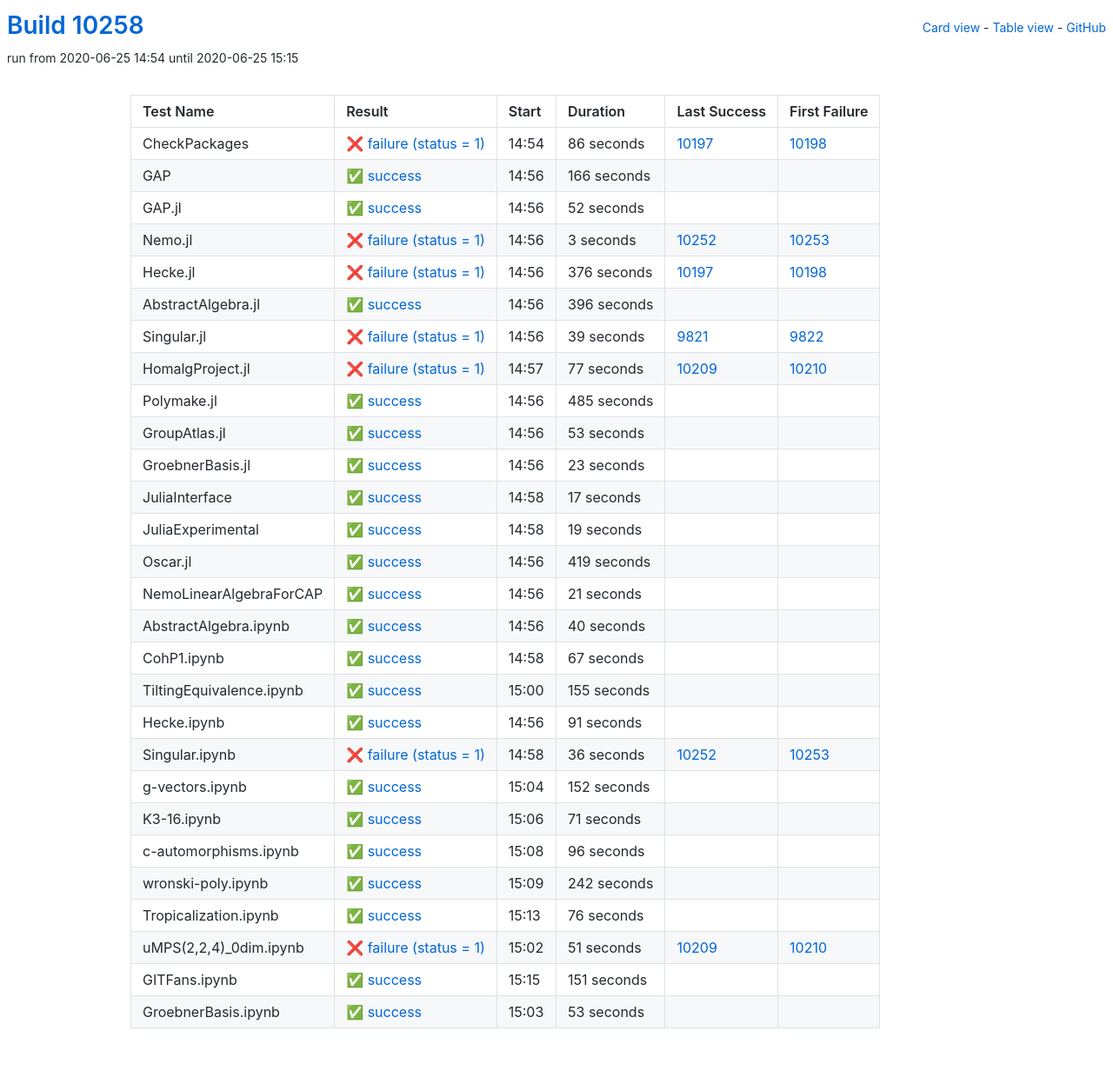
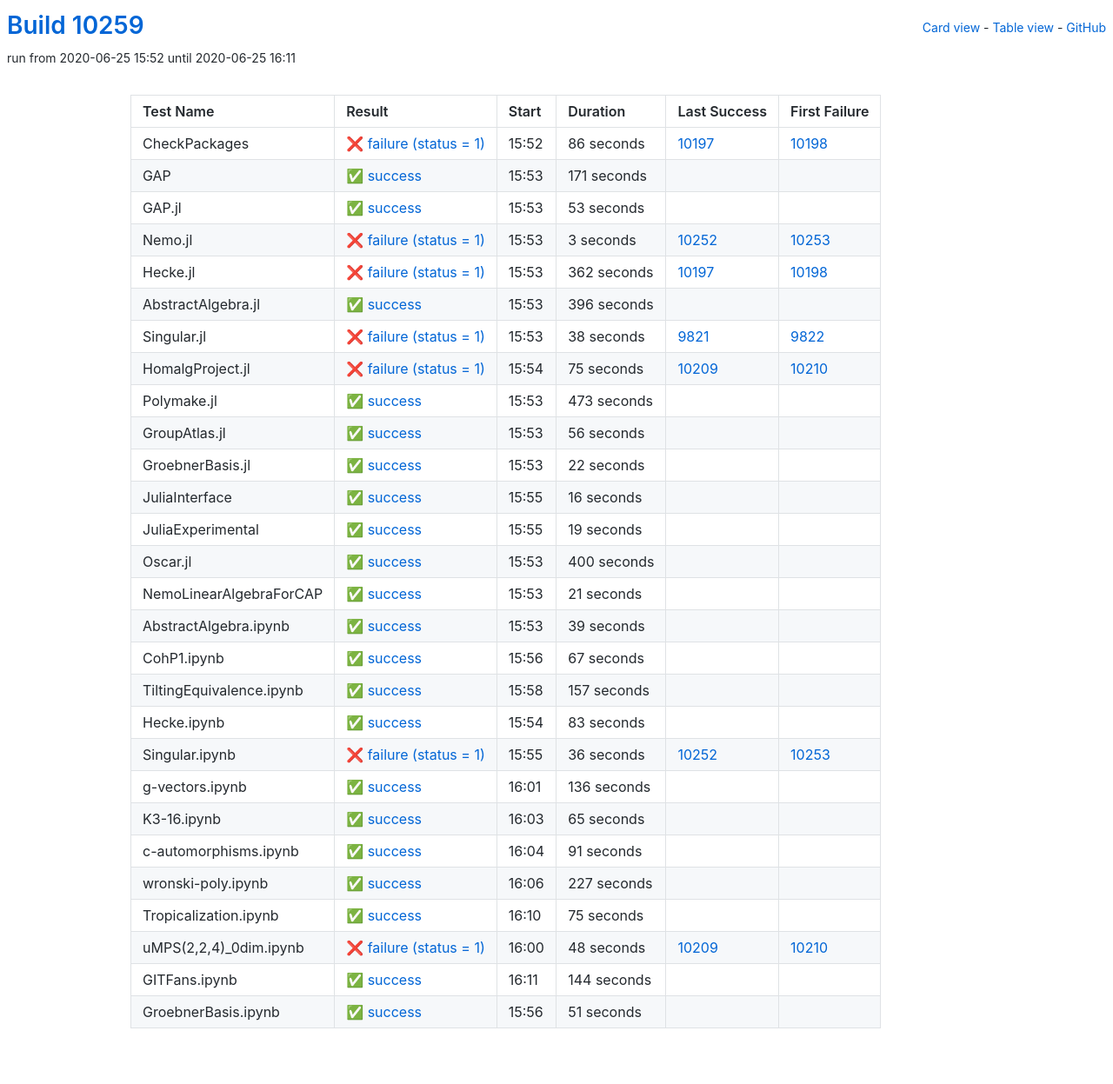
Before and after one commit to oscar-system/oscar-ci-status, a Jekyll site: the page built from table.html, in a window 1280 px wide. Shown: the whole page at 87% size. Built offline with Jekyll 4.4.1, drawn with Linux system fonts in a browser that asks for light colours.

Commit message:
Build #10259

```diff
--- a/_data/ci.yml
+++ b/_data/ci.yml
@@ -1,6 +1,6 @@
 ---
-build: 10258
-build_url: https://oscarci.mathematik.uni-kl.de/job/oscar/10258/
+build: 10259
+build_url: https://oscarci.mathematik.uni-kl.de/job/oscar/10259/
 job: oscar
 organization: oscar-system
 repo: oscar-ci-status
@@ -8,8 +8,8 @@ repourl: https://github.com/oscar-system/oscar-ci-status
 tests:
 - name: CheckPackages
   id: checkpackages
-  log: https://oscarci.mathematik.uni-kl.de/job/oscar/10258/artifact/logs/build-10258/CheckPackages.log
-  start: 2020-06-25 14:54
+  log: https://oscarci.mathematik.uni-kl.de/job/oscar/10259/artifact/logs/build-10259/CheckPackages.log
+  start: 2020-06-25 15:52
   success: false
   exitcode: 1
   status: failure
@@ -20,32 +20,32 @@ tests:
   first_failure_url: https://oscarci.mathematik.uni-kl.de/job/oscar/10198/
 - name: GAP
   id: gap
-  log: https://oscarci.mathematik.uni-kl.de/job/oscar/10258/artifact/logs/build-10258/GAP.log
-  start: 2020-06-25 14:56
+  log: https://oscarci.mathematik.uni-kl.de/job/oscar/10259/artifact/logs/build-10259/GAP.log
+  start: 2020-06-25 15:53
   success: true
   exitcode: 0
   status: success
-  duration: 166
+  duration: 171
   last_success: false
   last_success_url:
   first_failure: false
   first_failure_url:
 - name: GAP.jl
   id: gap-jl
-  log: https://oscarci.mathematik.uni-kl.de/job/oscar/10258/artifact/logs/build-10258/GAP.jl.log
-  start: 2020-06-25 14:56
+  log: https://oscarci.mathematik.uni-kl.de/job/oscar/10259/artifact/logs/build-10259/GAP.jl.log
+  start: 2020-06-25 15:53
   success: true
   exitcode: 0
   status: success
-  duration: 52
+  duration: 53
   last_success: false
   last_success_url:
   first_failure: false
   first_failure_url:
 - name: Nemo.jl
   id: nemo-jl
-  log: https://oscarci.mathematik.uni-kl.de/job/oscar/10258/artifact/logs/build-10258/Nemo.jl.log
-  start: 2020-06-25 14:56
+  log: https://oscarci.mathematik.uni-kl.de/job/oscar/10259/artifact/logs/build-10259/Nemo.jl.log
+  start: 2020-06-25 15:53
   success: false
   exitcode: 1
   status: failure
@@ -56,20 +56,20 @@ tests:
   first_failure_url: https://oscarci.mathematik.uni-kl.de/job/oscar/10253/
 - name: Hecke.jl
   id: hecke-jl
-  log: https://oscarci.mathematik.uni-kl.de/job/oscar/10258/artifact/logs/build-10258/Hecke.jl.log
-  start: 2020-06-25 14:56
+  log: https://oscarci.mathematik.uni-kl.de/job/oscar/10259/artifact/logs/build-10259/Hecke.jl.log
+  start: 2020-06-25 15:53
   success: false
   exitcode: 1
   status: failure
-  duration: 376
+  duration: 362
   last_success: 10197
   last_success_url: https://oscarci.mathematik.uni-kl.de/job/oscar/10197/
   first_failure: 10198
   first_failure_url: https://oscarci.mathematik.uni-kl.de/job/oscar/10198/
 - name: AbstractAlgebra.jl
   id: abstractalgebra-jl
-  log: https://oscarci.mathematik.uni-kl.de/job/oscar/10258/artifact/logs/build-10258/AbstractAlgebra.jl.log
-  start: 2020-06-25 14:56
+  log: https://oscarci.mathematik.uni-kl.de/job/oscar/10259/artifact/logs/build-10259/AbstractAlgebra.jl.log
+  start: 2020-06-25 15:53
   success: true
   exitcode: 0
   status: success
@@ -80,80 +80,80 @@ tests:
   first_failure_url:
 - name: Singular.jl
   id: singular-jl
-  log: https://oscarci.mathematik.uni-kl.de/job/oscar/10258/artifact/logs/build-10258/Singular.jl.log
-  start: 2020-06-25 14:56
+  log: https://oscarci.mathematik.uni-kl.de/job/oscar/10259/artifact/logs/build-10259/Singular.jl.log
+  start: 2020-06-25 15:53
   success: false
   exitcode: 1
   status: failure
-  duration: 39
+  duration: 38
   last_success: 9821
   last_success_url: https://oscarci.mathematik.uni-kl.de/job/oscar/9821/
   first_failure: 9822
   first_failure_url: https://oscarci.mathematik.uni-kl.de/job/oscar/9822/
 - name: HomalgProject.jl
   id: homalgproject-jl
-  log: https://oscarci.mathematik.uni-kl.de/job/oscar/10258/artifact/logs/build-10258/HomalgProject.jl.log
-  start: 2020-06-25 14:57
+  log: https://oscarci.mathematik.uni-kl.de/job/oscar/10259/artifact/logs/build-10259/HomalgProject.jl.log
+  start: 2020-06-25 15:54
   success: false
   exitcode: 1
   status: failure
-  duration: 77
+  duration: 75
   last_success: 10209
   last_success_url: https://oscarci.mathematik.uni-kl.de/job/oscar/10209/
   first_failure: 10210
   first_failure_url: https://oscarci.mathematik.uni-kl.de/job/oscar/10210/
 - name: Polymake.jl
   id: polymake-jl
-  log: https://oscarci.mathematik.uni-kl.de/job/oscar/10258/artifact/logs/build-10258/Polymake.jl.log
-  start: 2020-06-25 14:56
+  log: https://oscarci.mathematik.uni-kl.de/job/oscar/10259/artifact/logs/build-10259/Polymake.jl.log
+  start: 2020-06-25 15:53
   success: true
   exitcode: 0
   status: success
-  duration: 485
+  duration: 473
   last_success: false
   last_success_url:
   first_failure: false
   first_failure_url:
 - name: GroupAtlas.jl
   id: groupatlas-jl
-  log: https://oscarci.mathematik.uni-kl.de/job/oscar/10258/artifact/logs/build-10258/GroupAtlas.jl.log
-  start: 2020-06-25 14:56
+  log: https://oscarci.mathematik.uni-kl.de/job/oscar/10259/artifact/logs/build-10259/GroupAtlas.jl.log
+  start: 2020-06-25 15:53
   success: true
   exitcode: 0
   status: success
-  duration: 53
+  duration: 56
   last_success: false
   last_success_url:
   first_failure: false
   first_failure_url:
 - name: GroebnerBasis.jl
   id: groebnerbasis-jl
-  log: https://oscarci.mathematik.uni-kl.de/job/oscar/10258/artifact/logs/build-10258/GroebnerBasis.jl.log
-  start: 2020-06-25 14:56
+  log: https://oscarci.mathematik.uni-kl.de/job/oscar/10259/artifact/logs/build-10259/GroebnerBasis.jl.log
+  start: 2020-06-25 15:53
   success: true
   exitcode: 0
   status: success
-  duration: 23
+  duration: 22
   last_success: false
   last_success_url:
   first_failure: false
   first_failure_url:
 - name: JuliaInterface
   id: juliainterface
-  log: https://oscarci.mathematik.uni-kl.de/job/oscar/10258/artifact/logs/build-10258/JuliaInterface.log
-  start: 2020-06-25 14:58
+  log: https://oscarci.mathematik.uni-kl.de/job/oscar/10259/artifact/logs/build-10259/JuliaInterface.log
+  start: 2020-06-25 15:55
   success: true
   exitcode: 0
   status: success
-  duration: 17
+  duration: 16
   last_success: false
   last_success_url:
   first_failure: false
   first_failure_url:
 - name: JuliaExperimental
   id: juliaexperimental
-  log: https://oscarci.mathematik.uni-kl.de/job/oscar/10258/artifact/logs/build-10258/JuliaExperimental.log
-  start: 2020-06-25 14:58
+  log: https://oscarci.mathematik.uni-kl.de/job/oscar/10259/artifact/logs/build-10259/JuliaExperimental.log
+  start: 2020-06-25 15:55
   success: true
   exitcode: 0
   status: success
@@ -164,20 +164,20 @@ tests:
   first_failure_url:
 - name: Oscar.jl
   id: oscar-jl
-  log: https://oscarci.mathematik.uni-kl.de/job/oscar/10258/artifact/logs/build-10258/Oscar.jl.log
-  start: 2020-06-25 14:56
+  log: https://oscarci.mathematik.uni-kl.de/job/oscar/10259/artifact/logs/build-10259/Oscar.jl.log
+  start: 2020-06-25 15:53
   success: true
   exitcode: 0
   status: success
-  duration: 419
+  duration: 400
   last_success: false
   last_success_url:
   first_failure: false
   first_failure_url:
 - name: NemoLinearAlgebraForCAP
   id: nemolinearalgebraforcap
-  log: https://oscarci.mathematik.uni-kl.de/job/oscar/10258/artifact/logs/build-10258/NemoLinearAlgebraForCAP.log
-  start: 2020-06-25 14:56
+  log: https://oscarci.mathematik.uni-kl.de/job/oscar/10259/artifact/logs/build-10259/NemoLinearAlgebraForCAP.log
+  start: 2020-06-25 15:53
   success: true
   exitcode: 0
   status: success
@@ -188,20 +188,20 @@ tests:
   first_failure_url:
 - name: AbstractAlgebra.ipynb
   id: abstractalgebra-ipynb
-  log: https://oscarci.mathematik.uni-kl.de/job/oscar/10258/artifact/logs/build-10258/AbstractAlgebra.ipynb.log
-  start: 2020-06-25 14:56
+  log: https://oscarci.mathematik.uni-kl.de/job/oscar/10259/artifact/logs/build-10259/AbstractAlgebra.ipynb.log
+  start: 2020-06-25 15:53
   success: true
   exitcode: 0
   status: success
-  duration: 40
+  duration: 39
   last_success: false
   last_success_url:
   first_failure: false
   first_failure_url:
 - name: CohP1.ipynb
   id: cohp1-ipynb
-  log: https://oscarci.mathematik.uni-kl.de/job/oscar/10258/artifact/logs/build-10258/CohP1.ipynb.log
-  start: 2020-06-25 14:58
+  log: https://oscarci.mathematik.uni-kl.de/job/oscar/10259/artifact/logs/build-10259/CohP1.ipynb.log
+  start: 2020-06-25 15:56
   success: true
   exitcode: 0
   status: success
@@ -212,32 +212,32 @@ tests:
   first_failure_url:
 - name: TiltingEquivalence.ipynb
   id: tiltingequivalence-ipynb
-  log: https://oscarci.mathematik.uni-kl.de/job/oscar/10258/artifact/logs/build-10258/TiltingEquivalence.ipynb.log
-  start: 2020-06-25 15:00
+  log: https://oscarci.mathematik.uni-kl.de/job/oscar/10259/artifact/logs/build-10259/TiltingEquivalence.ipynb.log
+  start: 2020-06-25 15:58
   success: true
   exitcode: 0
   status: success
-  duration: 155
+  duration: 157
   last_success: false
   last_success_url:
   first_failure: false
   first_failure_url:
 - name: Hecke.ipynb
   id: hecke-ipynb
-  log: https://oscarci.mathematik.uni-kl.de/job/oscar/10258/artifact/logs/build-10258/Hecke.ipynb.log
-  start: 2020-06-25 14:56
+  log: https://oscarci.mathematik.uni-kl.de/job/oscar/10259/artifact/logs/build-10259/Hecke.ipynb.log
+  start: 2020-06-25 15:54
   success: true
   exitcode: 0
   status: success
-  duration: 91
+  duration: 83
   last_success: false
   last_success_url:
   first_failure: false
   first_failure_url:
 - name: Singular.ipynb
   id: singular-ipynb
-  log: https://oscarci.mathematik.uni-kl.de/job/oscar/10258/artifact/logs/build-10258/Singular.ipynb.log
-  start: 2020-06-25 14:58
+  log: https://oscarci.mathematik.uni-kl.de/job/oscar/10259/artifact/logs/build-10259/Singular.ipynb.log
+  start: 2020-06-25 15:55
   success: false
   exitcode: 1
   status: failure
@@ -248,96 +248,96 @@ tests:
   first_failure_url: https://oscarci.mathematik.uni-kl.de/job/oscar/10253/
 - name: g-vectors.ipynb
   id: g-vectors-ipynb
-  log: https://oscarci.mathematik.uni-kl.de/job/oscar/10258/artifact/logs/build-10258/g-vectors.ipynb.log
-  start: 2020-06-25 15:04
+  log: https://oscarci.mathematik.uni-kl.de/job/oscar/10259/artifact/logs/build-10259/g-vectors.ipynb.log
+  start: 2020-06-25 16:01
   success: true
   exitcode: 0
   status: success
-  duration: 152
+  duration: 136
   last_success: false
   last_success_url:
   first_failure: false
   first_failure_url:
 - name: K3-16.ipynb
   id: k3-16-ipynb
-  log: https://oscarci.mathematik.uni-kl.de/job/oscar/10258/artifact/logs/build-10258/K3-16.ipynb.log
-  start: 2020-06-25 15:06
+  log: https://oscarci.mathematik.uni-kl.de/job/oscar/10259/artifact/logs/build-10259/K3-16.ipynb.log
+  start: 2020-06-25 16:03
   success: true
   exitcode: 0
   status: success
-  duration: 71
+  duration: 65
   last_success: false
   last_success_url:
   first_failure: false
   first_failure_url:
 - name: c-automorphisms.ipynb
   id: c-automorphisms-ipynb
-  log: https://oscarci.mathematik.uni-kl.de/job/oscar/10258/artifact/logs/build-10258/c-automorphisms.ipynb.log
-  start: 2020-06-25 15:08
+  log: https://oscarci.mathematik.uni-kl.de/job/oscar/10259/artifact/logs/build-10259/c-automorphisms.ipynb.log
+  start: 2020-06-25 16:04
   success: true
   exitcode: 0
   status: success
-  duration: 96
+  duration: 91
   last_success: false
   last_success_url:
   first_failure: false
   first_failure_url:
 - name: wronski-poly.ipynb
   id: wronski-poly-ipynb
-  log: https://oscarci.mathematik.uni-kl.de/job/oscar/10258/artifact/logs/build-10258/wronski-poly.ipynb.log
-  start: 2020-06-25 15:09
+  log: https://oscarci.mathematik.uni-kl.de/job/oscar/10259/artifact/logs/build-10259/wronski-poly.ipynb.log
+  start: 2020-06-25 16:06
   success: true
   exitcode: 0
   status: success
-  duration: 242
+  duration: 227
   last_success: false
   last_success_url:
   first_failure: false
   first_failure_url:
 - name: Tropicalization.ipynb
   id: tropicalization-ipynb
-  log: https://oscarci.mathematik.uni-kl.de/job/oscar/10258/artifact/logs/build-10258/Tropicalization.ipynb.log
-  start: 2020-06-25 15:13
+  log: https://oscarci.mathematik.uni-kl.de/job/oscar/10259/artifact/logs/build-10259/Tropicalization.ipynb.log
+  start: 2020-06-25 16:10
   success: true
   exitcode: 0
   status: success
-  duration: 76
+  duration: 75
   last_success: false
   last_success_url:
   first_failure: false
   first_failure_url:
 - name: uMPS(2,2,4)_0dim.ipynb
   id: umps-2-2-4-0dim-ipynb
-  log: https://oscarci.mathematik.uni-kl.de/job/oscar/10258/artifact/logs/build-10258/uMPS-2-2-4-_0dim.ipynb.log
-  start: 2020-06-25 15:02
+  log: https://oscarci.mathematik.uni-kl.de/job/oscar/10259/artifact/logs/build-10259/uMPS-2-2-4-_0dim.ipynb.log
+  start: 2020-06-25 16:00
   success: false
   exitcode: 1
   status: failure
-  duration: 51
+  duration: 48
   last_success: 10209
   last_success_url: https://oscarci.mathematik.uni-kl.de/job/oscar/10209/
   first_failure: 10210
   first_failure_url: https://oscarci.mathematik.uni-kl.de/job/oscar/10210/
 - name: GITFans.ipynb
   id: gitfans-ipynb
-  log: https://oscarci.mathematik.uni-kl.de/job/oscar/10258/artifact/logs/build-10258/GITFans.ipynb.log
-  start: 2020-06-25 15:15
+  log: https://oscarci.mathematik.uni-kl.de/job/oscar/10259/artifact/logs/build-10259/GITFans.ipynb.log
+  start: 2020-06-25 16:11
   success: true
   exitcode: 0
   status: success
-  duration: 151
+  duration: 144
   last_success: false
   last_success_url:
   first_failure: false
   first_failure_url:
 - name: GroebnerBasis.ipynb
   id: groebnerbasis-ipynb
-  log: https://oscarci.mathematik.uni-kl.de/job/oscar/10258/artifact/logs/build-10258/GroebnerBasis.ipynb.log
-  start: 2020-06-25 15:03
+  log: https://oscarci.mathematik.uni-kl.de/job/oscar/10259/artifact/logs/build-10259/GroebnerBasis.ipynb.log
+  start: 2020-06-25 15:56
   success: true
   exitcode: 0
   status: success
-  duration: 53
+  duration: 51
   last_success: false
   last_success_url:
   first_failure: false
```
Also changed, not shown: README.md.
